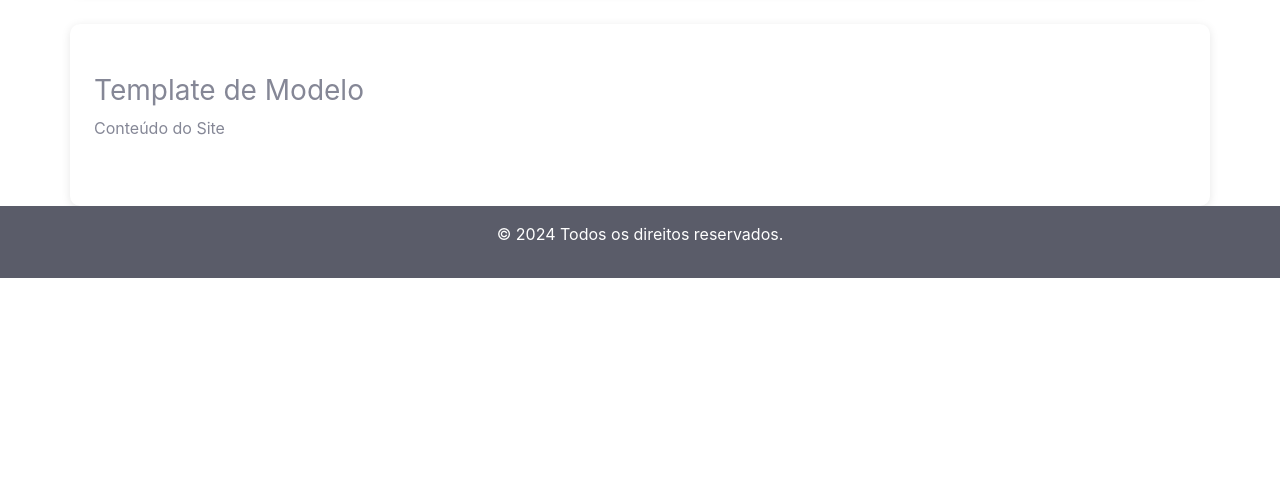
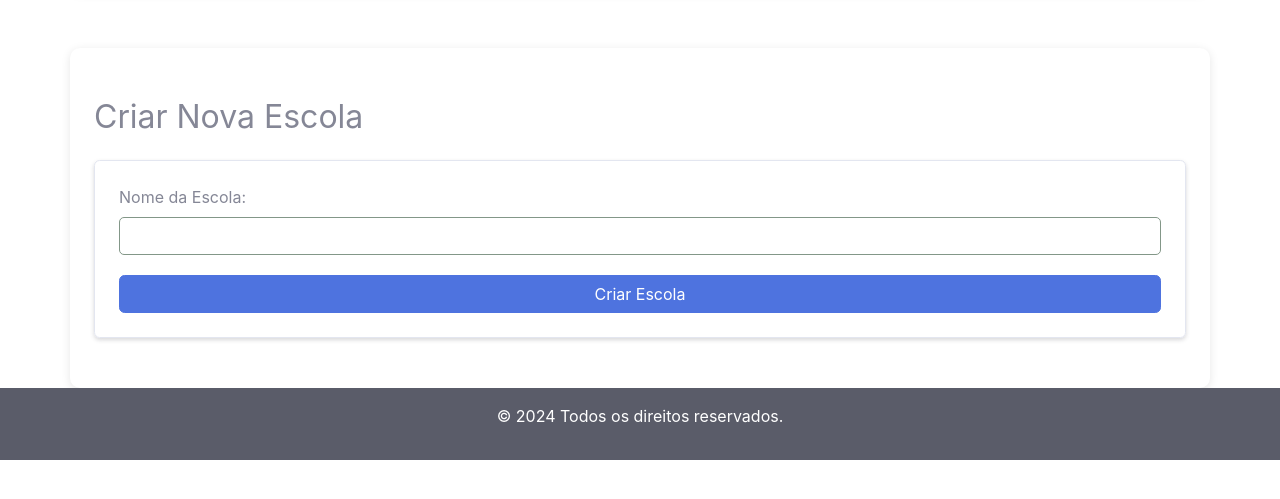
Before and after one commit to Guilherme615/sgem, a Django app: page /criar-escola/ in a window 1280 px wide. Shown: the part 180-679 px from the top of the page. Run offline with Django 5.2, Linux system fonts and the light colour scheme; a user stored in the database is signed in; some libraries are stand-ins or nearby versions.

Commit message:
V13 "so arrumar o register e a escolas"

```diff
--- a/core/forms.py
+++ b/core/forms.py
@@ -1,7 +1,7 @@
 from django import forms
 from django.contrib.auth.models import User
 from django.contrib.auth.forms import UserCreationForm, AuthenticationForm
-from .models import Produto, MovimentoEstoque, Pedido
+from .models import Produto, MovimentoEstoque, Pedido, Escola
 
 # Formulário de Login
 class LoginForm(forms.Form):
@@ -31,9 +31,15 @@ class RegistrationForm(UserCreationForm):
         label="Nome"
     )
 
+    escola = forms.ModelChoiceField(
+        queryset=Escola.objects.all(),
+        required=True,
+        widget=forms.Select(attrs={'class': 'form-control'}))
+
+
     class Meta:
         model = User
-        fields = ('username', 'email', 'first_name', 'password1', 'password2')
+        fields = ('username', 'email', 'first_name', 'password1', 'password2', 'escola')
 
     def clean_email(self):
         email = self.cleaned_data.get('email')
@@ -108,3 +114,8 @@ class PedidoForm(forms.ModelForm):
     class Meta:
         model = Pedido
         fields = ['produto', 'quantidade']
+
+class EscolaForm(forms.ModelForm):
+    class Meta:
+        model = Escola
+        fields = ['nome']  # Apenas o campo 'nome' será exibido no formulário
--- a/core/models.py
+++ b/core/models.py
@@ -4,6 +4,7 @@ from django.contrib.auth.models import User
 # Modelo para Categorias de Produtos (Ex: Alimentos, Bebidas)
 class Categoria(models.Model):
     nome = models.CharField(max_length=100)
+    escola = models.ForeignKey('Escola', on_delete=models.CASCADE, null=True, blank=True)  # Permitindo nulos por enquanto
 
     def __str__(self):
         return self.nome
@@ -11,6 +12,9 @@ class Categoria(models.Model):
 class Escola(models.Model):
     nome = models.CharField(max_length=100)
     administrador = models.ForeignKey(User, on_delete=models.CASCADE)  # O admin responsável pela escola
+
+    def __str__(self):
+        return self.nome
 
 # Modelo para Produtos
 class Produto(models.Model):
@@ -41,6 +45,8 @@ class Profile(models.Model):
         ('nutricionista', 'Nutricionista'),
         ('adm', 'Administrador')
     ], default='adm')
+    escola = models.ForeignKey('Escola', on_delete=models.SET_NULL, null=True, blank=True)  # Adiciona a chave estrangeira para associar o usuário à escola
+
 
     def __str__(self):
         return self.user.username
--- a/core/templates/criar_escola.html
+++ b/core/templates/criar_escola.html
@@ -1,17 +1,20 @@
 {% extends 'modelo.html' %}
 
-{% block content %}
-<h2>Criar Nova Escola</h2>
+{% block conteudo %}
+<div class="container mt-5">
+    <h2 class="mb-4">Criar Nova Escola</h2>
 
-<form method="POST" action="{% url 'criar_escola' %}">
-    {% csrf_token %}
+    <form method="POST" action="{% url 'criar_escola' %}" class="border p-4 rounded shadow-sm">
+        {% csrf_token %}
 
-    <div class="form-group">
-        <label for="nome">Nome da Escola:</label>
-        <input type="text" class="form-control" id="nome" name="nome" required>
-    </div>
+        <!-- Nome da Escola -->
+        <div class="form-group mb-3">
+            <label for="nome">Nome da Escola:</label>
+            <input type="text" class="form-control" id="nome" name="nome" required>
+        </div>
 
-    <button type="submit" class="btn btn-primary">Criar Escola</button>
-</form>
-
+        <!-- Botão de Envio -->
+        <button type="submit" class="btn btn-primary btn-block">Criar Escola</button>
+    </form>
+</div>
 {% endblock %}
--- a/core/urls.py
+++ b/core/urls.py
@@ -6,7 +6,8 @@ from .views import (
     relatorio_validade_produtos, historico_movimentacoes, lista_usuarios,
     cadastrar_usuario, logout_view, editar_produto, excluir_produto,
     pedidos_view, admin_dashboard, lixeira_produtos, produtos_proximos_validade,
-    lista_pedidos, gerenciar_pedidos, aprovar_pedido, negar_pedido, excluir_pedido
+    lista_pedidos, gerenciar_pedidos, aprovar_pedido, negar_pedido, excluir_pedido,
+    criar_escola
 )
 
 urlpatterns = [
@@ -33,5 +34,5 @@ urlpatterns = [
     path('gerenciar-pedidos/', gerenciar_pedidos, name='gerenciar_pedidos'),
     path('aprovar-pedido/<int:pedido_id>/', aprovar_pedido, name='aprovar_pedido'),
     path('negar-pedido/<int:pedido_id>/', negar_pedido, name='negar_pedido'),
-    path('criar-escola/', views.criar_escola, name='criar_escola'),
+    path('criar-escola/', criar_escola, name='criar_escola'),
 ]
--- a/core/views.py
+++ b/core/views.py
@@ -8,7 +8,7 @@ from django.contrib.auth.models import User, Group
 from datetime import timedelta
 from django.utils import timezone
 from .models import Produto, MovimentoEstoque, Categoria, Pedido, Escola
-from .forms import LoginForm, RegistrationForm, MovimentoEstoqueForm, UsuarioForm, PedidoForm
+from .forms import LoginForm, RegistrationForm, MovimentoEstoqueForm, UsuarioForm, PedidoForm, EscolaForm
 from django.contrib import messages
 from django.contrib.auth.decorators import login_required, user_passes_test
 from django.views.decorators.http import require_POST
@@ -45,16 +45,21 @@ def register_view(request):
         form = RegistrationForm(request.POST)
         if form.is_valid():
             user = form.save(commit=False)
-            user.set_password(form.cleaned_data['password1'])  # Definindo a senha
+            user.set_password(form.cleaned_data['password1'])
             user.save()
-            login(request, user)  # Faz login automático do usuário após o registro
-            messages.success(request, 'Conta criada com sucesso!')  # Mensagem de sucesso
-            return redirect('home')  # Redireciona para a página inicial
+
+            # Cria o Profile manualmente
+            Profile.objects.create(user=user)
+
+            login(request, user)
+            messages.success(request, 'Conta criada com sucesso!')
+            return redirect('home')
         else:
-            messages.error(request, 'Erro ao criar conta. Verifique os dados.')  # Mensagem de erro
+            messages.error(request, 'Erro ao criar conta. Verifique os dados.')
     else:
         form = RegistrationForm()
     return render(request, 'register.html', {'form': form})
+
 
 # Logout do usuário
 def logout_view(request):
@@ -100,8 +105,17 @@ def cadastrar_produto(request):
 
 # View para listar produtos
 def lista_produtos(request):
-    produtos = Produto.objects.filter(is_deleted=False)  # Filtra produtos que não estão na lixeira
+    # Obtém a escola associada ao usuário logado
+    escola = request.user.profile.escola
+
+    # Filtra os produtos pela escola associada ao usuário logado
+    produtos = Produto.objects.filter(
+        is_deleted=False,
+        categoria__escola=escola  # Filtra pela escola relacionada ao produto
+    )
+
     return render(request, 'lista_produtos.html', {'produtos': produtos})
+
 
 
 # View para editar produto
@@ -181,8 +195,14 @@ def render_to_pdf(template_src, context_dict={}):
 
 # Relatório de Entrada e Saída de Produtos
 def relatorio_entrada_saida(request):
-    # Filtra apenas entradas e saídas (removendo edições do relatório)
-    movimentos = MovimentoEstoque.objects.filter(tipo__in=['entrada', 'saida']).order_by('-data_movimento')
+    # Obtém a escola associada ao usuário logado
+    escola = request.user.profile.escola
+
+    # Filtra os movimentos de estoque apenas para a escola do usuário
+    movimentos = MovimentoEstoque.objects.filter(
+        tipo__in=['entrada', 'saida'],
+        produto__categoria__escola=escola
+    ).order_by('-data_movimento')
 
     if request.method == 'POST' and 'limpar_relatorio' in request.POST:
         MovimentoEstoque.objects.all().delete()
@@ -194,6 +214,7 @@ def relatorio_entrada_saida(request):
         return pdf
 
     return render(request, 'relatorio_entrada_saida.html', {'movimentos': movimentos})
+
 
 # Relatório de Validade de Produtos
 def relatorio_validade_produtos(request):
@@ -367,19 +388,21 @@ def negar_pedido(request, pedido_id):
     pedido.save()
     return redirect('gerenciar_pedidos')
 
+from django.shortcuts import render
+from .models import Escola
+
+@login_required
 def criar_escola(request):
+    # Verificando se o formulário foi enviado
     if request.method == 'POST':
-        nome = request.POST.get('nome')
-        administrador_id = request.POST.get('administrador')
+        form = EscolaForm(request.POST)
+        if form.is_valid():
+            escola = form.save(commit=False)
+            escola.administrador = request.user  # Associando a escola ao administrador logado
+            escola.save()
+            return redirect('home')  # Redirecionar para a página inicial após a criação
+    else:
+        form = EscolaForm()
 
-        administrador = User.objects.get(id=administrador_id)
-
-        # Criando a nova escola sem o endereço
-        escola = Escola(nome=nome, administrador=administrador)
-        escola.save()
-
-        return redirect('lista_escolas')  # Redireciona para a lista de escolas ou outra página desejada
-
-    # Se o método for GET, passamos os usuários para o formulário
-    usuarios = User.objects.filter(profile__tipo='adm')
-    return render(request, 'criar_escola.html', {'usuarios': usuarios})
+    # Verificando se o template está sendo carregado corretamente
+    return render(request, 'criar_escola.html', {'form': form})
```
Also changed, not shown: core/apps.py (+5 -3 lines), core/templates/register.html (+11 -0 lines), core/migrations/0005_profile_escola.py (added), core/migrations/0006_categoria_escola.py (added), db.sqlite3.
